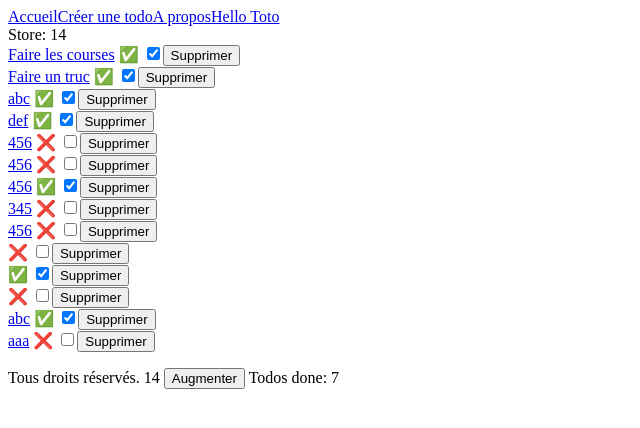
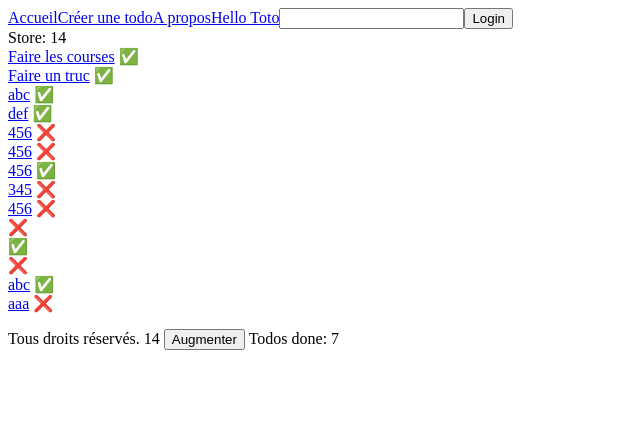
Before and after one commit to daw-2/vue, a Vue app in the folder 03-router/: page / in a window 1280 px wide. Shown: the top 428 px of the page, without its empty margins (0-640 px from the left). Built offline with nearby package versions, Linux system fonts and the light colour scheme; data requests are answered from the project's data file.

Commit message:
Auth store

```diff
--- a/03-router/src/App.vue
+++ b/03-router/src/App.vue
@@ -2,9 +2,14 @@
 import { RouterLink, RouterView } from 'vue-router'
 import Footer from './components/Footer.vue';
 import { useCounterStore } from './stores/counter';
+import { useAuthStore } from './stores/auth';
+import { ref } from 'vue';
 
 const store = useCounterStore();
 store.fetchTodos();
+
+const auth = useAuthStore();
+const firstname = ref(null);
 </script>
 
 <template>
@@ -14,6 +19,16 @@ store.fetchTodos();
       <RouterLink to="/todo/create">Créer une todo</RouterLink>
       <RouterLink to="/about">A propos</RouterLink>
       <RouterLink to="/hello/toto">Hello Toto</RouterLink>
+
+      <span v-if="auth.isLogged">
+        {{ auth.user.firstname }}
+        <button @click="auth.logout">Logout</button>
+      </span>
+
+      <form v-else style="display: inline" @submit.prevent="auth.login(firstname)">
+        <input type="text" v-model="firstname">
+        <button>Login</button>
+      </form>
     </nav>
     Store: {{ store.count }}
   </header>
--- /dev/null
+++ b/03-router/src/stores/auth.js
@@ -0,0 +1,16 @@
+import { defineStore } from 'pinia';
+import { computed, ref } from 'vue';
+
+export const useAuthStore = defineStore('auth', () => {
+  const user = ref(null);
+  const isLogged = computed(() => user.value);
+
+  const login = (firstname) => {
+    user.value = { firstname };
+  };
+  const logout = () => {
+    user.value = null;
+  };
+
+  return { user, isLogged, login, logout };
+});
--- a/03-router/src/views/HomeView.vue
+++ b/03-router/src/views/HomeView.vue
@@ -4,8 +4,10 @@
   import { RouterLink } from 'vue-router';
   import Modal from '../components/Modal.vue';
   import { useCounterStore } from '../stores/counter';
+  import { useAuthStore } from '../stores/auth';
 
   const store = useCounterStore();
+  const auth = useAuthStore();
 
   const todos = ref([]);
   const todoBeDeleted = ref(null);
@@ -37,8 +39,10 @@
         {{ todo.name }}
       </RouterLink>
       {{ todo.done ? '✅' : '❌' }}
-      <input type="checkbox" v-model="todo.done" @change="toggleTodo(todo)">
-      <button @click="todoBeDeleted = todo">Supprimer</button>
+      <template v-if="auth.isLogged">
+        <input type="checkbox" v-model="todo.done" @change="toggleTodo(todo)">
+        <button @click="todoBeDeleted = todo">Supprimer</button>
+      </template>
     </div>
 
     <Modal :show="todoBeDeleted">
```
